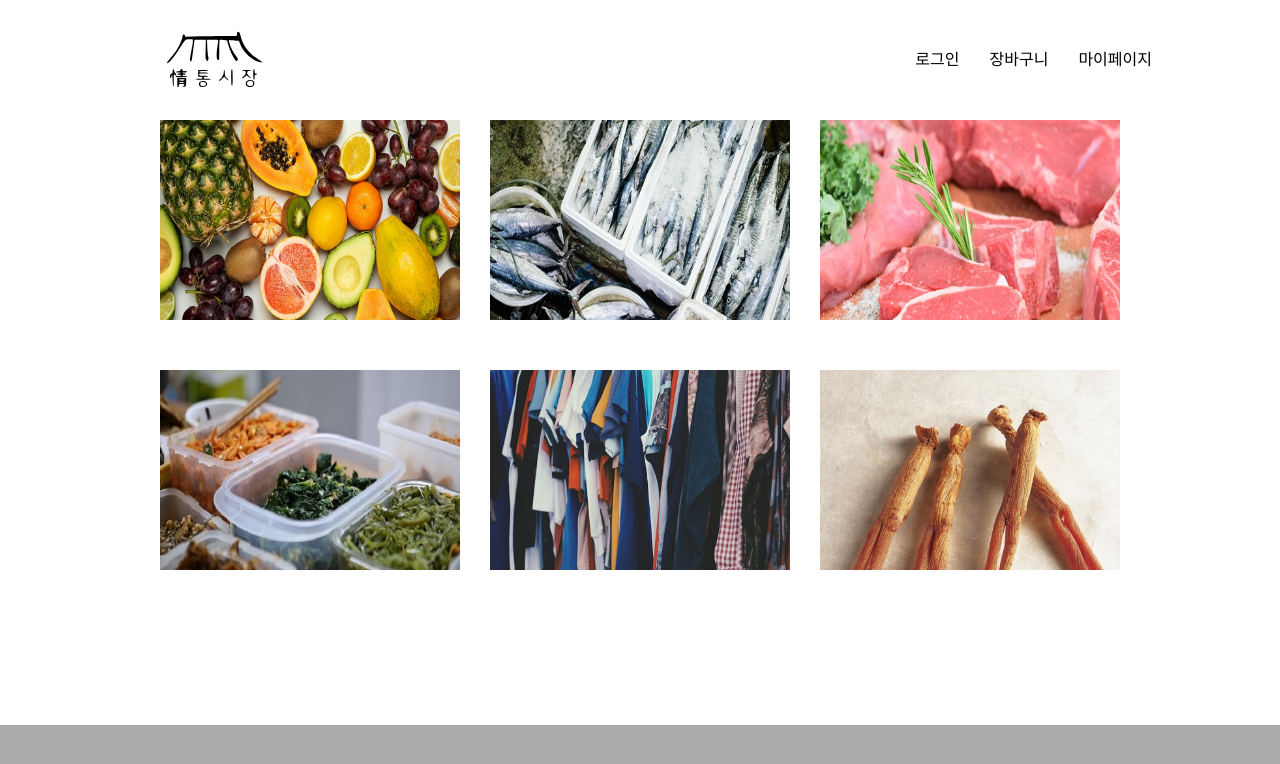
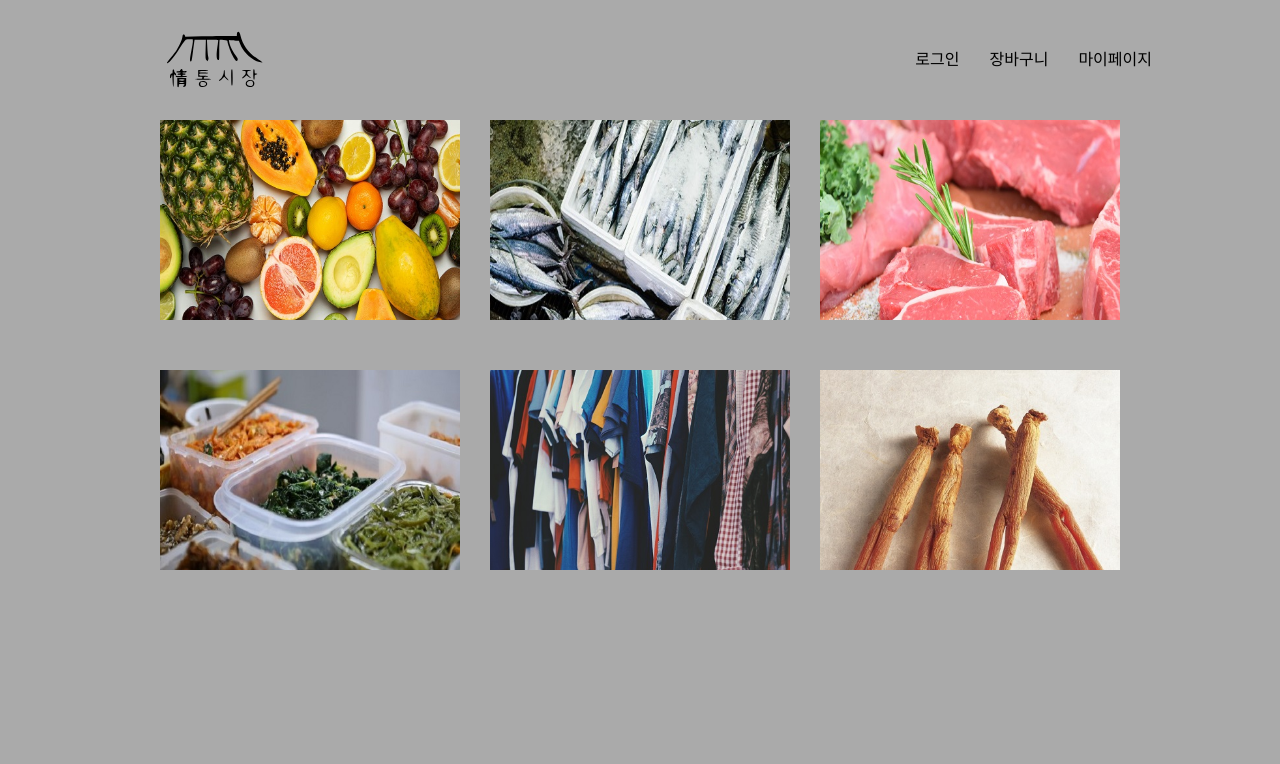
Before and after one commit to hasunghwa/chocopie_v2.0, a React (Vite) app in the folder client/: page / in a window 1280 px wide. Shown: the top 764 px of the page. Built offline with nearby package versions, Linux system fonts and the light colour scheme.

Commit message:
Fix : GlobalStyle 속성 추가
button 테두리 제거, h3 폰트 크기 굵기 수정, input 테두리 & outline 제거

```diff
--- a/client/src/styles/GlobalStyle.ts
+++ b/client/src/styles/GlobalStyle.ts
@@ -12,7 +12,7 @@ const GlobalStyle = createGlobalStyle`
     width: 100vw;
     min-width: 1100px;
     height: 100vh;
-    background-color: ${Colors.White};
+    background-color: ${Colors.LightGray};
     -ms-overflow-style: none; /* IE and Edge */
     scrollbar-width: none; /* Firefox */
     &::-webkit-scrollbar {
@@ -21,6 +21,20 @@ const GlobalStyle = createGlobalStyle`
   a {
     text-decoration: none;
   }
+  button {
+    font-size: 14px;
+    font-weight: 600;
+    border: none;
+  }
+  h3 {
+    font-size: 18px;
+    font-weight: 600;
+    margin-bottom: 14px;
+  }
+  input {
+    outline: none;
+    border: none;
+  }
 `;
 
 export default GlobalStyle;
```
